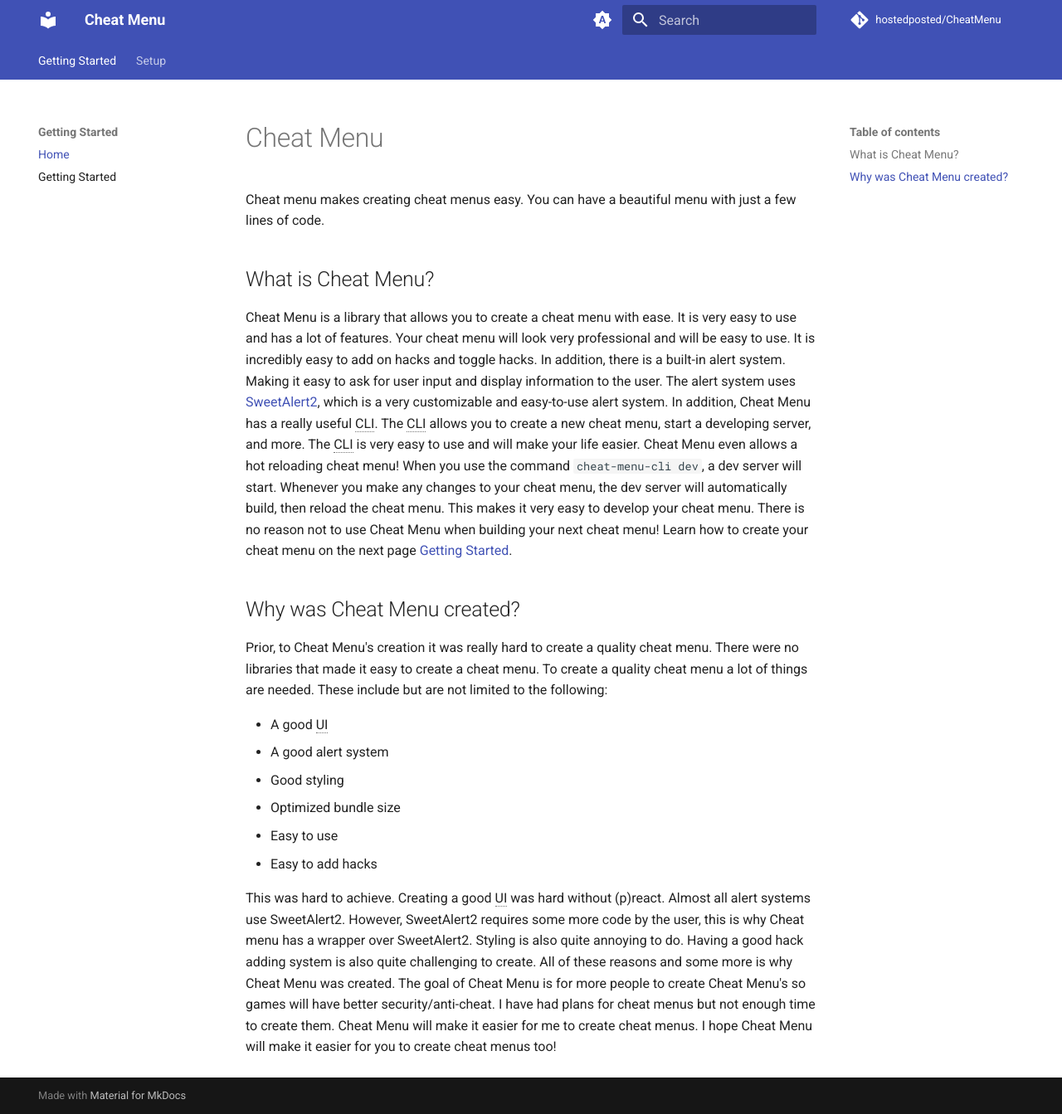
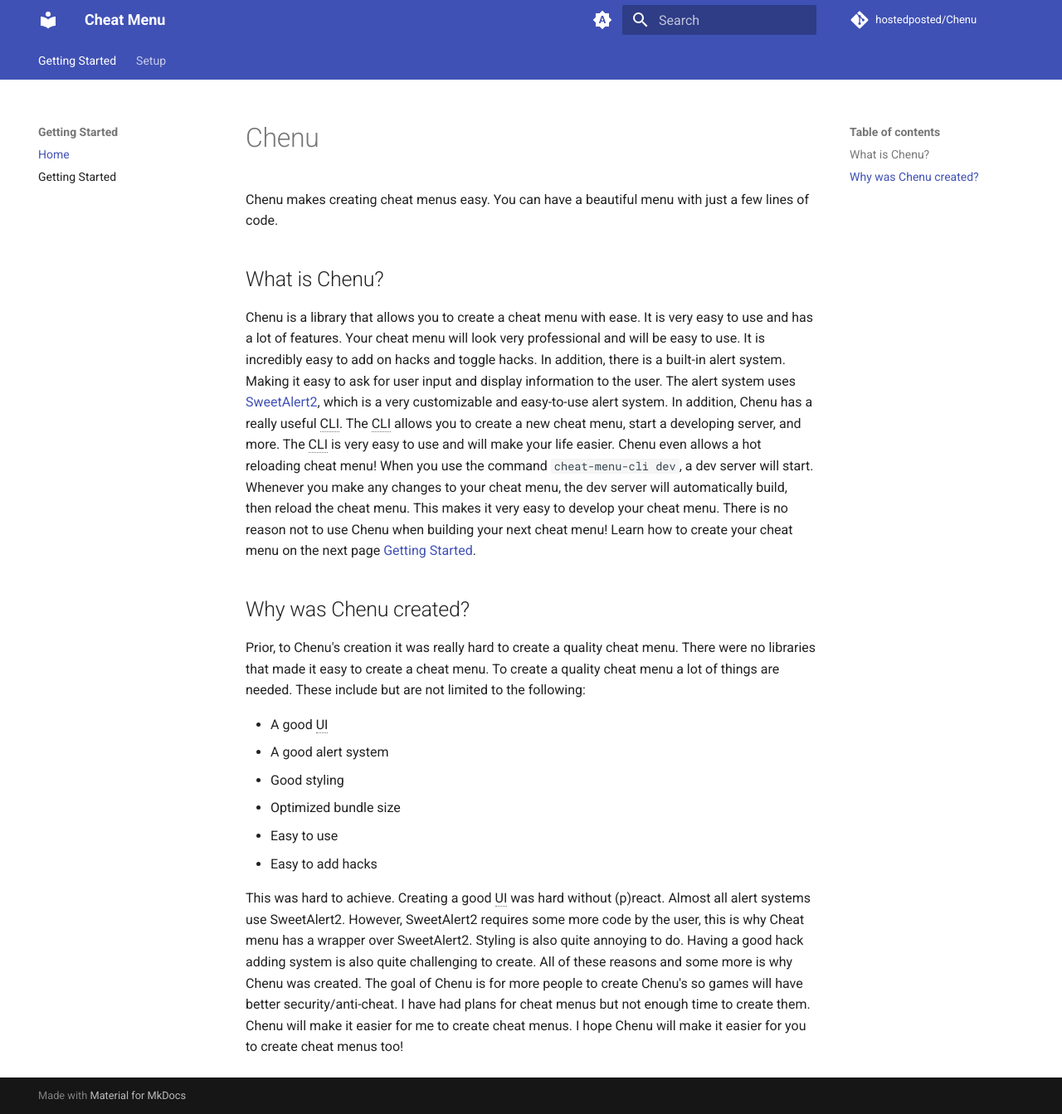
Before and after one commit to hostedposted/Chenu, an MkDocs documentation site: the page built from docs/index.md, in a window 1280 px wide and 1343 px high. Shown: the whole window at 83% size. Built offline with MkDocs 1.6.1 and Material for MkDocs 9.7.7, drawn with Linux system fonts in a browser that asks for light colours; comment, search, counter and statistics services are not loaded; the version menu is left out.

Commit message:
Change name

```diff
--- a/docs/index.md
+++ b/docs/index.md
@@ -1,14 +1,14 @@
-# Cheat Menu
+# Chenu
 
-Cheat menu makes creating cheat menus easy. You can have a beautiful menu with just a few lines of code.
+Chenu makes creating cheat menus easy. You can have a beautiful menu with just a few lines of code.
 
-## What is Cheat Menu?
+## What is Chenu?
 
-Cheat Menu is a library that allows you to create a cheat menu with ease. It is very easy to use and has a lot of features. Your cheat menu will look very professional and will be easy to use. It is incredibly easy to add on hacks and toggle hacks. In addition, there is a built-in alert system. Making it easy to ask for user input and display information to the user. The alert system uses [SweetAlert2](https://sweetalert2.github.io/), which is a very customizable and easy-to-use alert system. In addition, Cheat Menu has a really useful CLI. The CLI allows you to create a new cheat menu, start a developing server, and more. The CLI is very easy to use and will make your life easier. Cheat Menu even allows a hot reloading cheat menu! When you use the command ``cheat-menu-cli dev``, a dev server will start. Whenever you make any changes to your cheat menu, the dev server will automatically build, then reload the cheat menu. This makes it very easy to develop your cheat menu. There is no reason not to use Cheat Menu when building your next cheat menu! Learn how to create your cheat menu on the next page [Getting Started](getting-started.md).
+Chenu is a library that allows you to create a cheat menu with ease. It is very easy to use and has a lot of features. Your cheat menu will look very professional and will be easy to use. It is incredibly easy to add on hacks and toggle hacks. In addition, there is a built-in alert system. Making it easy to ask for user input and display information to the user. The alert system uses [SweetAlert2](https://sweetalert2.github.io/), which is a very customizable and easy-to-use alert system. In addition, Chenu has a really useful CLI. The CLI allows you to create a new cheat menu, start a developing server, and more. The CLI is very easy to use and will make your life easier. Chenu even allows a hot reloading cheat menu! When you use the command ``cheat-menu-cli dev``, a dev server will start. Whenever you make any changes to your cheat menu, the dev server will automatically build, then reload the cheat menu. This makes it very easy to develop your cheat menu. There is no reason not to use Chenu when building your next cheat menu! Learn how to create your cheat menu on the next page [Getting Started](getting-started.md).
 
-## Why was Cheat Menu created?
+## Why was Chenu created?
 
-Prior, to Cheat Menu's creation it was really hard to create a quality cheat menu. There were no libraries that made it easy to create a cheat menu. To create a quality cheat menu a lot of things are needed. These include but are not limited to the following:
+Prior, to Chenu's creation it was really hard to create a quality cheat menu. There were no libraries that made it easy to create a cheat menu. To create a quality cheat menu a lot of things are needed. These include but are not limited to the following:
 
 - A good UI
 - A good alert system
@@ -17,4 +17,4 @@
 - Easy to use
 - Easy to add hacks
 
-This was hard to achieve. Creating a good UI was hard without (p)react. Almost all alert systems use SweetAlert2. However, SweetAlert2 requires some more code by the user, this is why Cheat menu has a wrapper over SweetAlert2. Styling is also quite annoying to do. Having a good hack adding system is also quite challenging to create. All of these reasons and some more is why Cheat Menu was created. The goal of Cheat Menu is for more people to create Cheat Menu's so games will have better security/anti-cheat. I have had plans for cheat menus but not enough time to create them. Cheat Menu will make it easier for me to create cheat menus. I hope Cheat Menu will make it easier for you to create cheat menus too!
+This was hard to achieve. Creating a good UI was hard without (p)react. Almost all alert systems use SweetAlert2. However, SweetAlert2 requires some more code by the user, this is why Cheat menu has a wrapper over SweetAlert2. Styling is also quite annoying to do. Having a good hack adding system is also quite challenging to create. All of these reasons and some more is why Chenu was created. The goal of Chenu is for more people to create Chenu's so games will have better security/anti-cheat. I have had plans for cheat menus but not enough time to create them. Chenu will make it easier for me to create cheat menus. I hope Chenu will make it easier for you to create cheat menus too!
--- a/mkdocs.yml
+++ b/mkdocs.yml
@@ -1,8 +1,8 @@
 site_name: Cheat Menu
 site_description: Easily create a cheat menu for games!
 
-repo_url: https://github.com/hostedposted/CheatMenu
-repo_name: hostedposted/CheatMenu
+repo_url: https://github.com/hostedposted/Chenu
+repo_name: hostedposted/Chenu
 
 
 theme:
```
Also changed, not shown: README.md (+1 -1 lines), package.json (+9 -2 lines).
